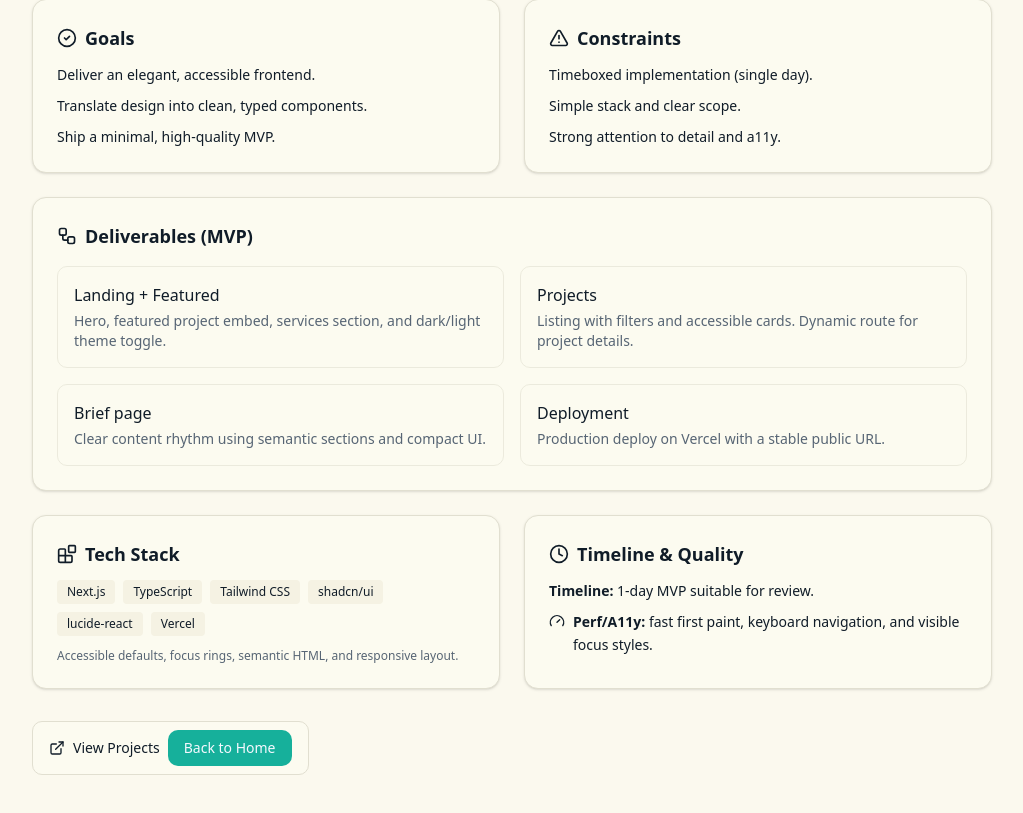
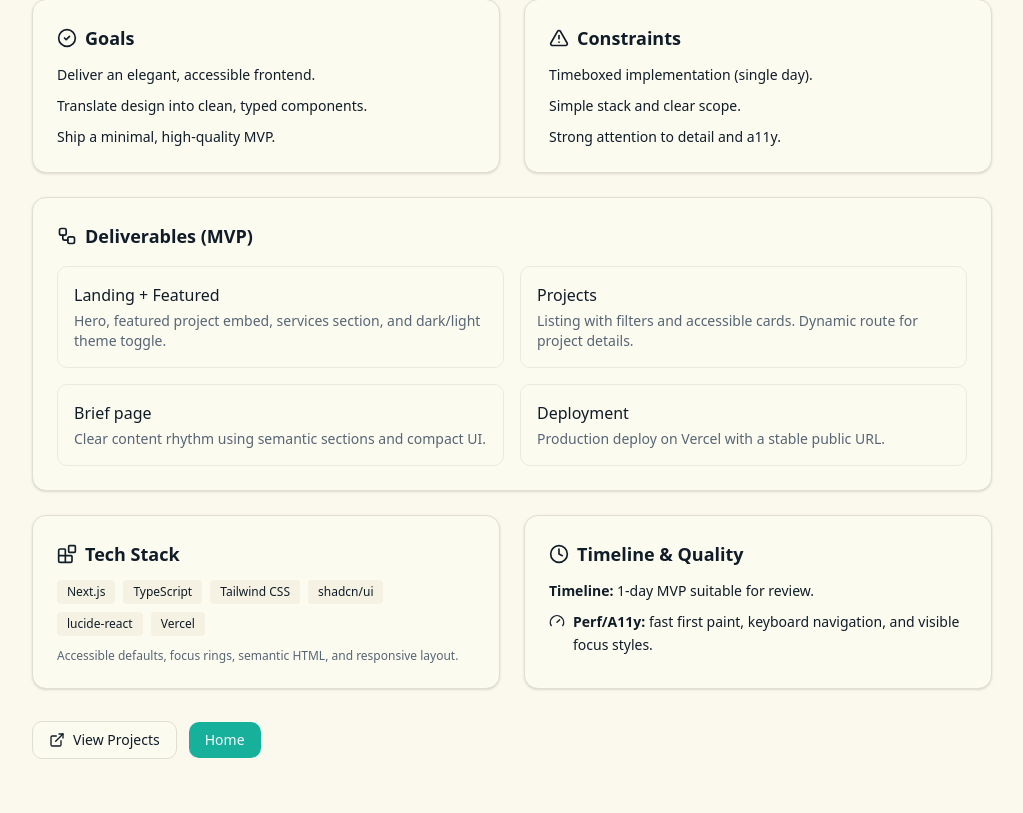
Before and after one commit to seha3/hooman-mvp, a Next.js app: page /brief in a window 1280 px wide. Shown: the part 273-1086 px from the top of the page, without its empty margins (128-1151 px from the left). Built offline with nearby package versions, Linux system fonts and the light colour scheme.

Commit message:
style: improvement of cards

```diff
--- a/src/app/brief/page.tsx
+++ b/src/app/brief/page.tsx
@@ -1,4 +1,3 @@
-// src/app/brief/page.tsx
 import SiteHeader from "@/components/SiteHeader";
 import Link from "next/link";
 import { CheckCircle2, AlertTriangle, Clock, Gauge, Workflow, Blocks, ExternalLink } from "lucide-react";
@@ -118,19 +117,18 @@ export default function BriefPage() {
             <Link
                 href="/projects"
                 className="inline-flex items-center gap-2 rounded-lg px-4 py-2 text-sm font-medium
-                         border border-border bg-card hover:bg-accent/10 transition
-                         focus-visible:outline-none focus-visible:ring-2 focus-visible:ring-ring/60"
+                        border border-border bg-card hover:bg-accent/10 transition"
             >
                 <ExternalLink className="h-4 w-4" />
                 View Projects
+            </Link>
+
             <Link
                 href="/"
                 className="inline-flex items-center gap-2 rounded-lg px-4 py-2 text-sm font-medium
-                            bg-primary text-primary-foreground hover:brightness-110 transition
-                            focus-visible:outline-none focus-visible:ring-2 focus-visible:ring-ring/60"
+                        bg-primary text-primary-foreground hover:brightness-110 transition"
             >
-                Back to Home
-                </Link>
+                Home
             </Link>
           </footer>
         </article>
--- a/src/components/ProjectCard.tsx
+++ b/src/components/ProjectCard.tsx
@@ -18,15 +18,35 @@ export default function ProjectCard({ p }: { p: Project }) {
 return (
     <Link
       href={`/projects/${p.slug}`}
-      className="block p-5 rounded-xl border-4 border-border bg-card brutal-shadow transition-all
-                 hover:-translate-y-0.5 hover:shadow-md active:translate-y-0
-                 focus-visible:outline-none focus-visible:ring-2 focus-visible:ring-ring/50"
+      className="
+        group relative block p-5 rounded-xl border-4 border-border bg-card brutal-shadow
+        transition-[transform,box-shadow,filter] duration-300 ease-out
+        hover:-translate-y-0.5 hover:brightness-[1.02]
+        focus-visible:outline-none focus-visible:ring-2 focus-visible:ring-ring/60
+      "
     >
+      <span
+        aria-hidden="true"
+        className="
+          pointer-events-none absolute -inset-[3px] rounded-[calc(var(--radius)+6px)]
+          opacity-0 group-hover:opacity-100 transition-opacity duration-300
+          bg-[radial-gradient(120px_40px_at_80%_-20%,oklch(var(--ring)/.30),transparent_70%)]
+        "
+      />
+
+      <div className="relative z-10">
         <div className="flex items-center justify-between mb-2">
           <h3 className="text-lg font-extrabold text-foreground tracking-tight">
             {p.title}
           </h3>
-        <span className={`px-2.5 py-1 rounded-full text-xs font-semibold ${badge}`}>
+          <span
+            className={`
+              px-2.5 py-1 rounded-full text-xs font-semibold
+              transition-transform duration-200
+              group-hover:scale-[1.03]
+              ${badge}
+            `}
+          >
             {p.status}
           </span>
         </div>
@@ -37,6 +57,7 @@ export default function ProjectCard({ p }: { p: Project }) {
           <span>Client: {p.client}</span>
           <span>Updated: {date}</span>
         </div>
+      </div>
     </Link>
   );
 }
```
Lines whose indentation alone changed are shown as unchanged.
